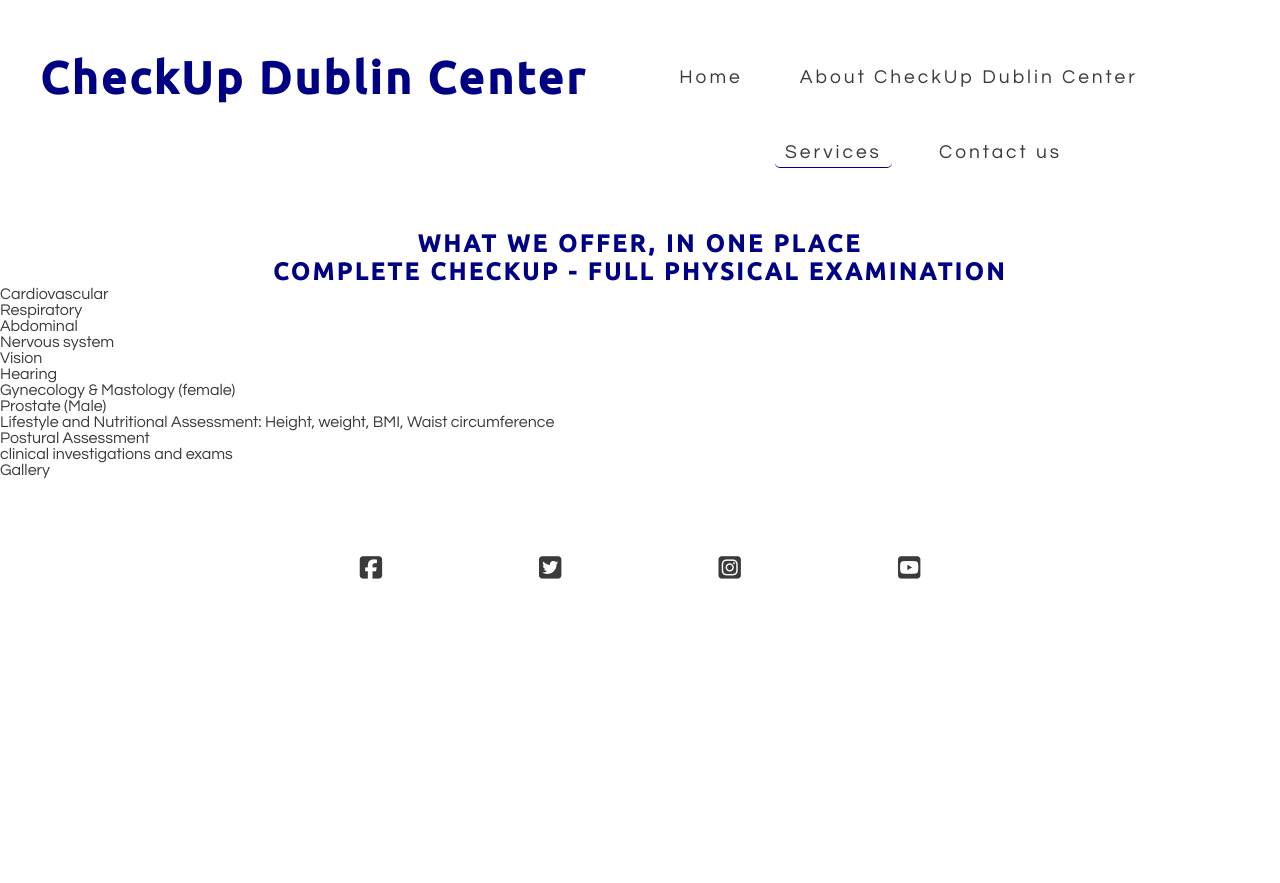
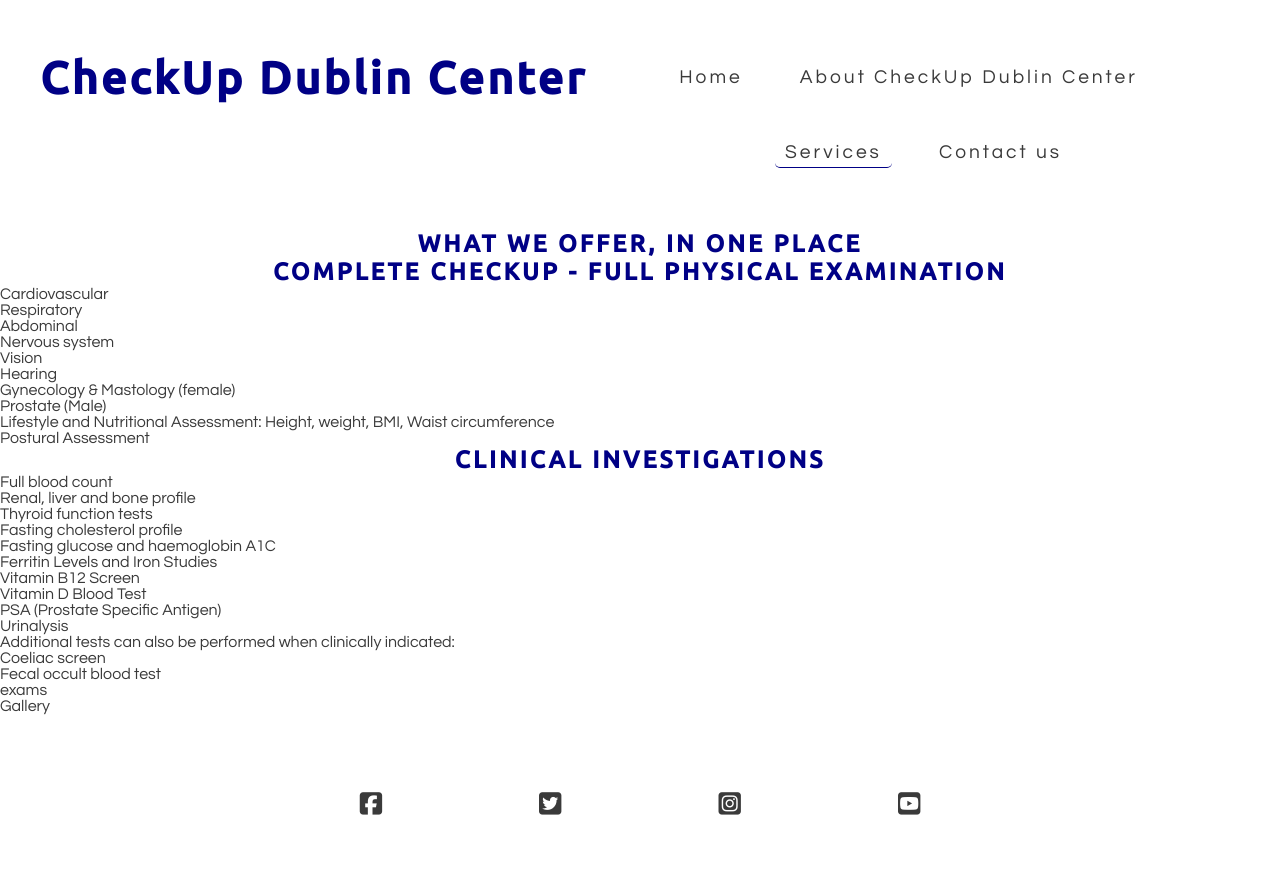
Before and after one commit to IzabellaLopes/checkup-dublin, a plain HTML site: page services.html in a window 1280 px wide. Before the commit the page ends 800 px from the top, so only its background shows below. Drawn offline with Linux system fonts and the light colour scheme.

Commit message:
Add clinical investigations main structure in services page

```diff
--- a/services.html
+++ b/services.html
@@ -54,8 +54,28 @@
                 <li>Postural Assessment</li>
             </ul>
         </div>
+        <div>
+            <h2>Clinical investigations</h2>
+            <ul>
+                <li>Full blood count</li>
+                <li>Renal, liver and bone profile</li>
+                <li>Thyroid function tests</li>
+                <li>Fasting cholesterol profile</li>
+                <li>Fasting glucose and haemoglobin A1C</li>
+                <li>Ferritin Levels and Iron Studies</li>
+                <li>Vitamin B12 Screen</li>
+                <li>Vitamin D Blood Test</li>
+                <li>PSA (Prostate Specific Antigen)</li>
+                <li>Urinalysis</li>
+            </ul>
+            <p>Additional tests can also be performed when clinically indicated:</p>
+            <ul>
+                <li>Coeliac screen</li>
+                <li>Fecal occult blood test</li>
+            </ul>
+        </div>
 
-       clinical investigations and exams
+        exams
     </section>
     <section>
         Gallery
```
